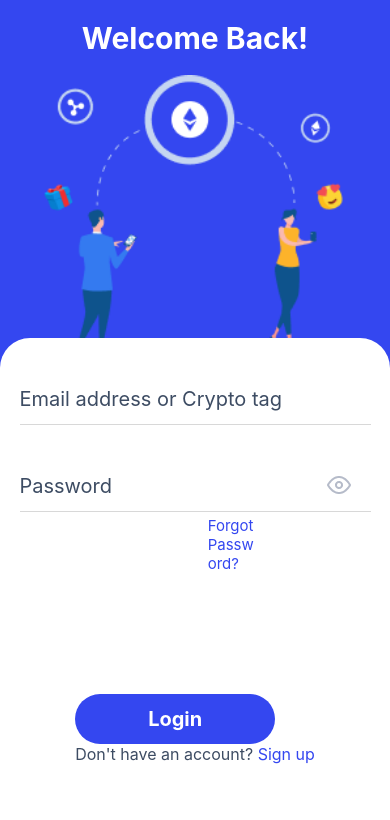
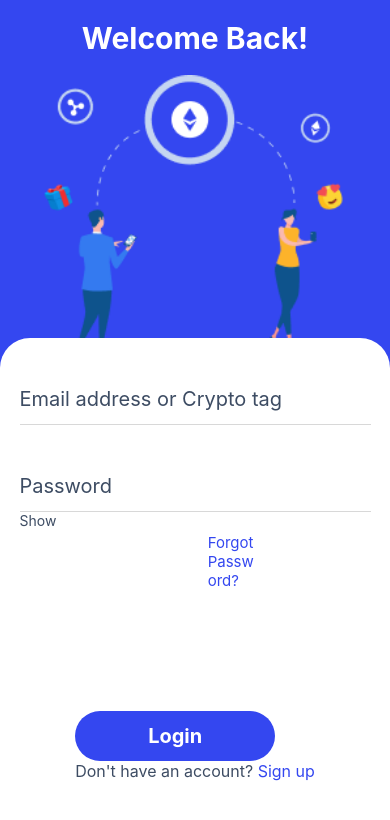
Before and after one commit to Ogochukwu5000/Crypto-app, a React Native app: screen /Login in a window 390 px wide. Shown: the top 820 px of the page. Built offline with nearby package versions, Linux system fonts and the light colour scheme.

Commit message:
add: show and hide text

```diff
--- a/src/components/LoginScreen Component/LoginScreen.tsx
+++ b/src/components/LoginScreen Component/LoginScreen.tsx
@@ -15,7 +15,6 @@ function LoginScreen(): JSX.Element {
   const [password, setPassword] = useState('');
   const [passwordHidden, setPasswordHidden] = useState(true);
   const [isFocused, setIsFocused] = useState(false);
-  console.log('isFocused', isFocused);
 
   const handleFocus = () => {
     setIsFocused(true);
@@ -23,6 +22,10 @@ function LoginScreen(): JSX.Element {
 
   const handleBlur = () => {
     setIsFocused(false);
+  };
+
+  const togglePasswordHidden = () => {
+    setPasswordHidden(!passwordHidden);
   };
 
   return (
@@ -63,11 +66,17 @@ function LoginScreen(): JSX.Element {
             onFocus={handleFocus}
             onBlur={handleBlur}
           />
-          <TouchableOpacity style={styles.passwordEye}>
-            <Image
-              source={require('../../assets/eye.png')}
-              resizeMode="contain"
-            />
+          <TouchableOpacity
+            style={styles.passwordEye}
+            onPress={togglePasswordHidden}>
+            {
+              // if password is hidden show text "show" else show text "hide"
+              passwordHidden ? (
+                <Text style={styles.passwordEyeText}>Show</Text>
+              ) : (
+                <Text style={styles.passwordEyeText}>Hide</Text>
+              )
+            }
           </TouchableOpacity>
         </View>
         <TouchableOpacity style={styles.forgotPasswordButton}>
@@ -112,7 +121,6 @@ const styles = StyleSheet.create({
     borderTopLeftRadius: 30,
     borderTopRightRadius: 30,
     alignItems: 'center',
-    zIndex: 999,
     position: 'absolute',
     bottom: 0,
   },
@@ -142,7 +150,14 @@ const styles = StyleSheet.create({
     marginTop: '5%',
   },
 
-  passwordEye: {position: 'absolute', right: 20, bottom: 15},
+  passwordEye: {
+    position: 'relative',
+  },
+
+  passwordEyeText: {
+    color: '#3D4C63',
+    zIndex: 100000,
+  },
 
   forgotPasswordButton: {
     marginTop: '3%',
```
